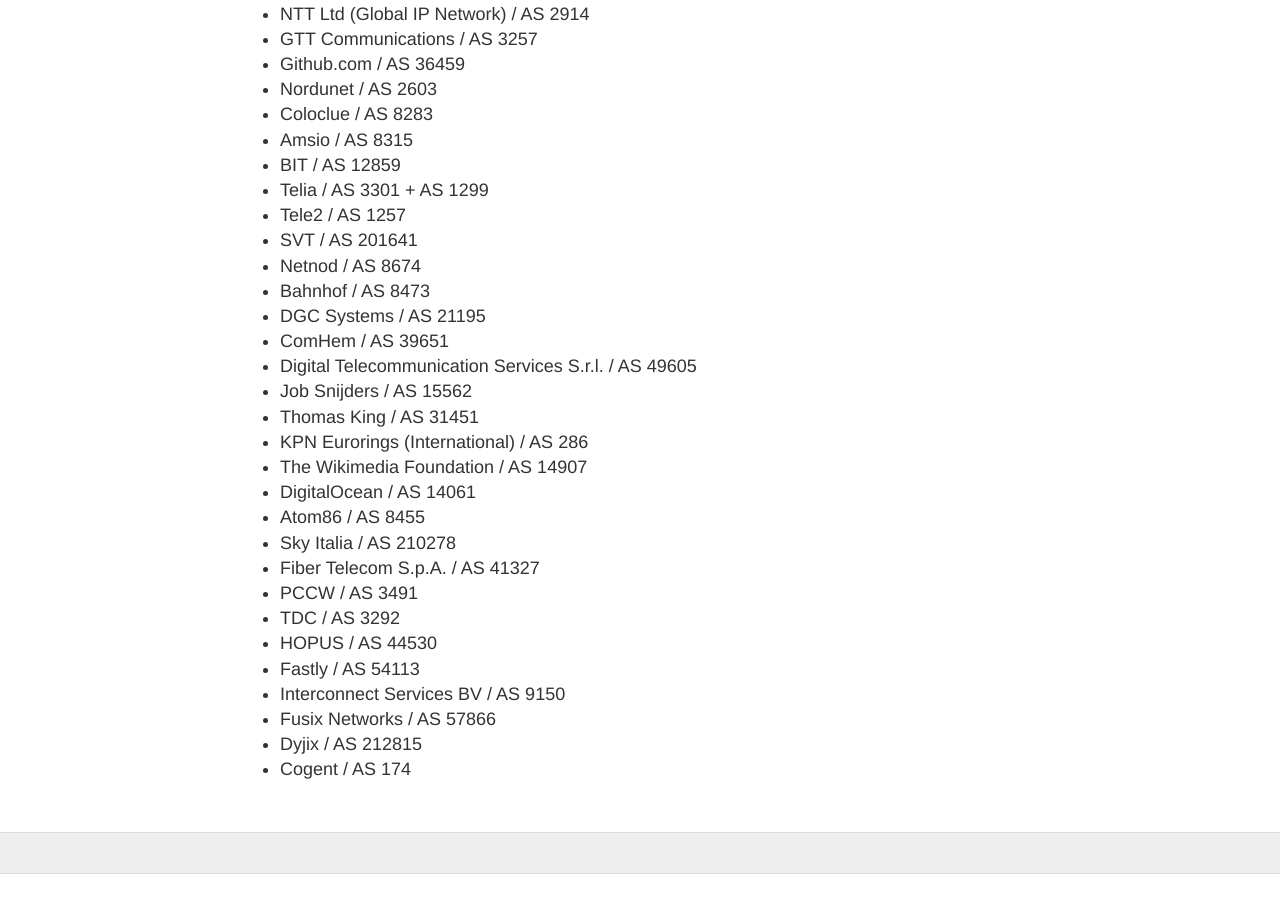
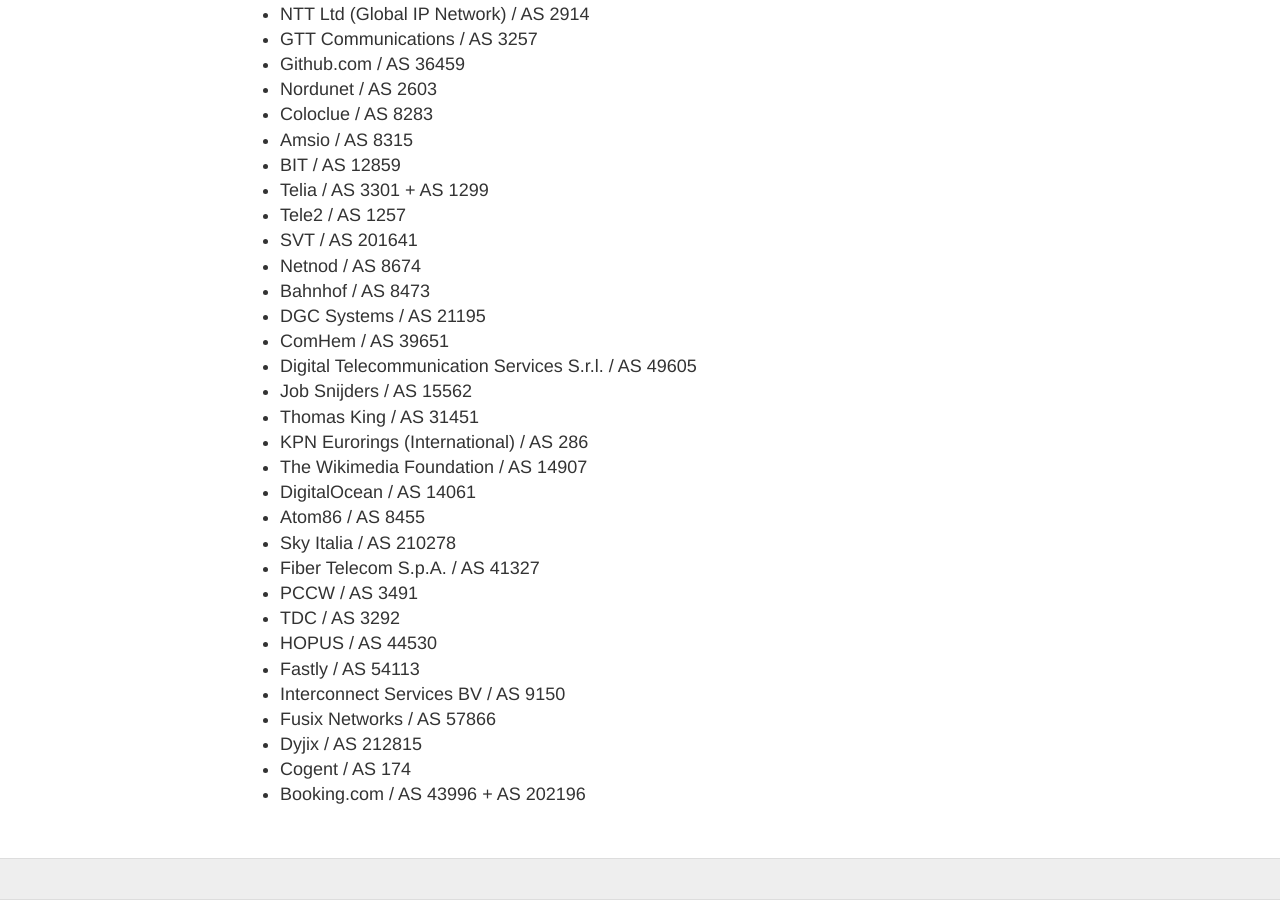
Before and after one commit to NLNOG/bgpfilterguide, a Jekyll site: the page built from guides/graceful_shutdown.md, in a window 1280 px wide and 900 px high, scrolled down 6766 px. Built offline with Jekyll 4.4.1, drawn with Linux system fonts in a browser that asks for light colours; before the commit the page ends 7640 px from its top, so only the background shows below that.

Commit message:
Graceful Shutdown: List Booking.com

```diff
--- a/guides/graceful_shutdown.md
+++ b/guides/graceful_shutdown.md
@@ -261,3 +261,4 @@
 * Fusix Networks / AS 57866
 * Dyjix / AS 212815
 * Cogent / AS 174
+* Booking.com / AS 43996 + AS 202196
```
